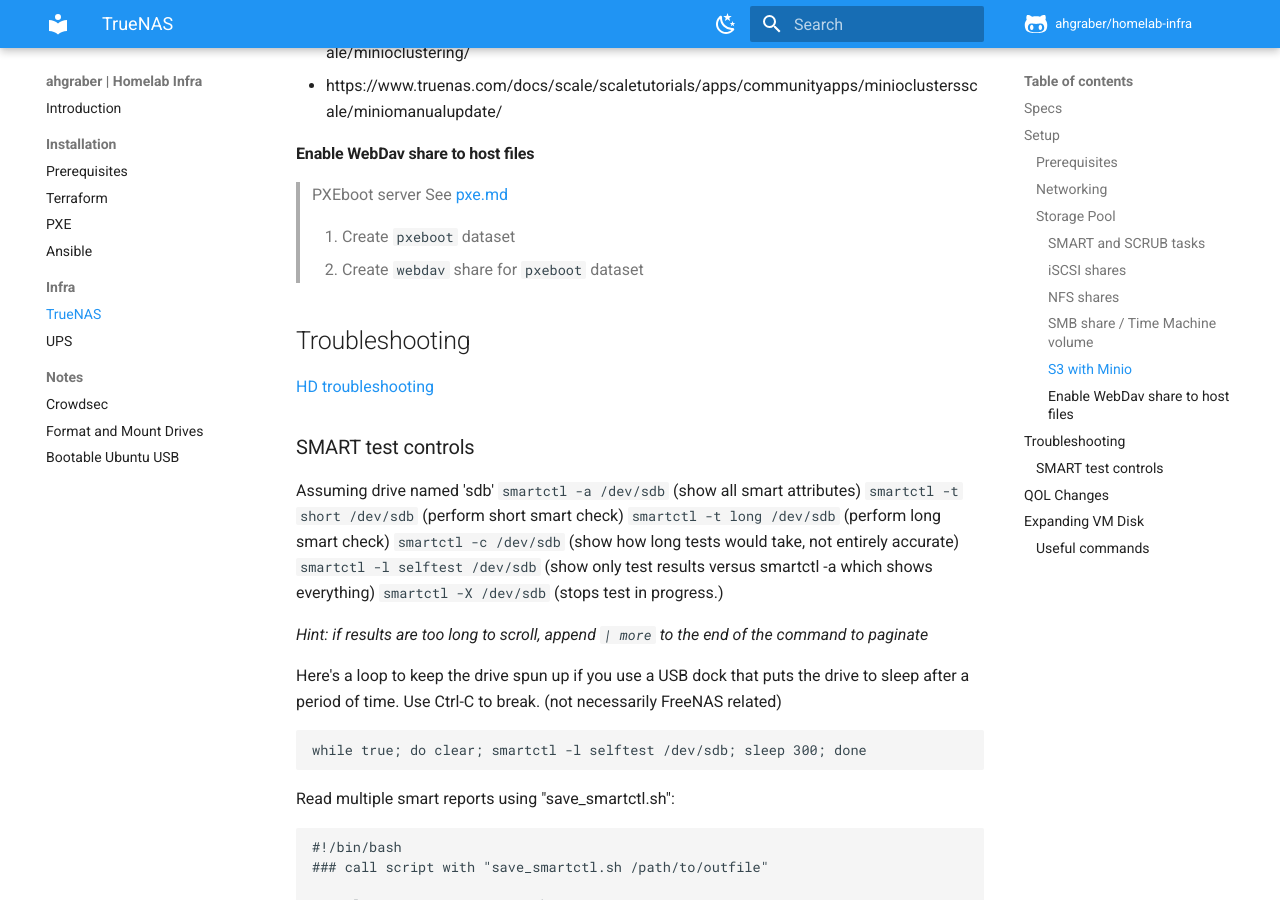
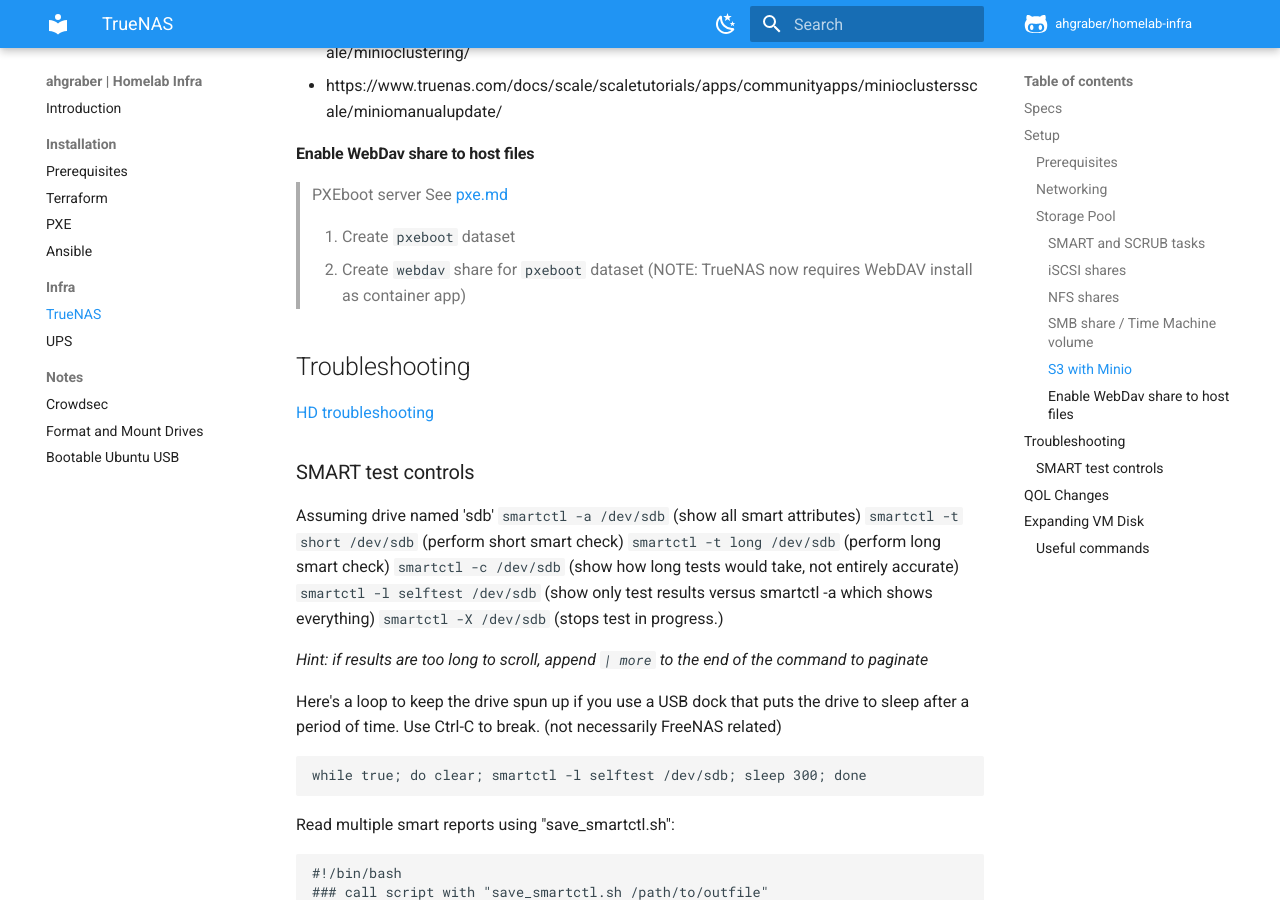
Before and after one commit to ahgraber/homelab-infra, an MkDocs documentation site: the page built from docs/infra/truenas.md, in a window 1280 px wide and 900 px high, scrolled down 7042 px. Built offline with MkDocs 1.6.1 and Material for MkDocs 9.7.7, drawn with Linux system fonts in a browser that asks for light colours; comment, search, counter and statistics services are not loaded.

Commit message:
chore: update notes on truenas

```diff
--- a/docs/infra/truenas.md
+++ b/docs/infra/truenas.md
@@ -299,7 +299,7 @@
 > See [pxe.md](../pxe.md)
 >
 > 1. Create `pxeboot` dataset
-> 2. Create `webdav` share for `pxeboot` dataset
+> 2. Create `webdav` share for `pxeboot` dataset (NOTE: TrueNAS now requires WebDAV install as container app)
 
 ## Troubleshooting
 
```
